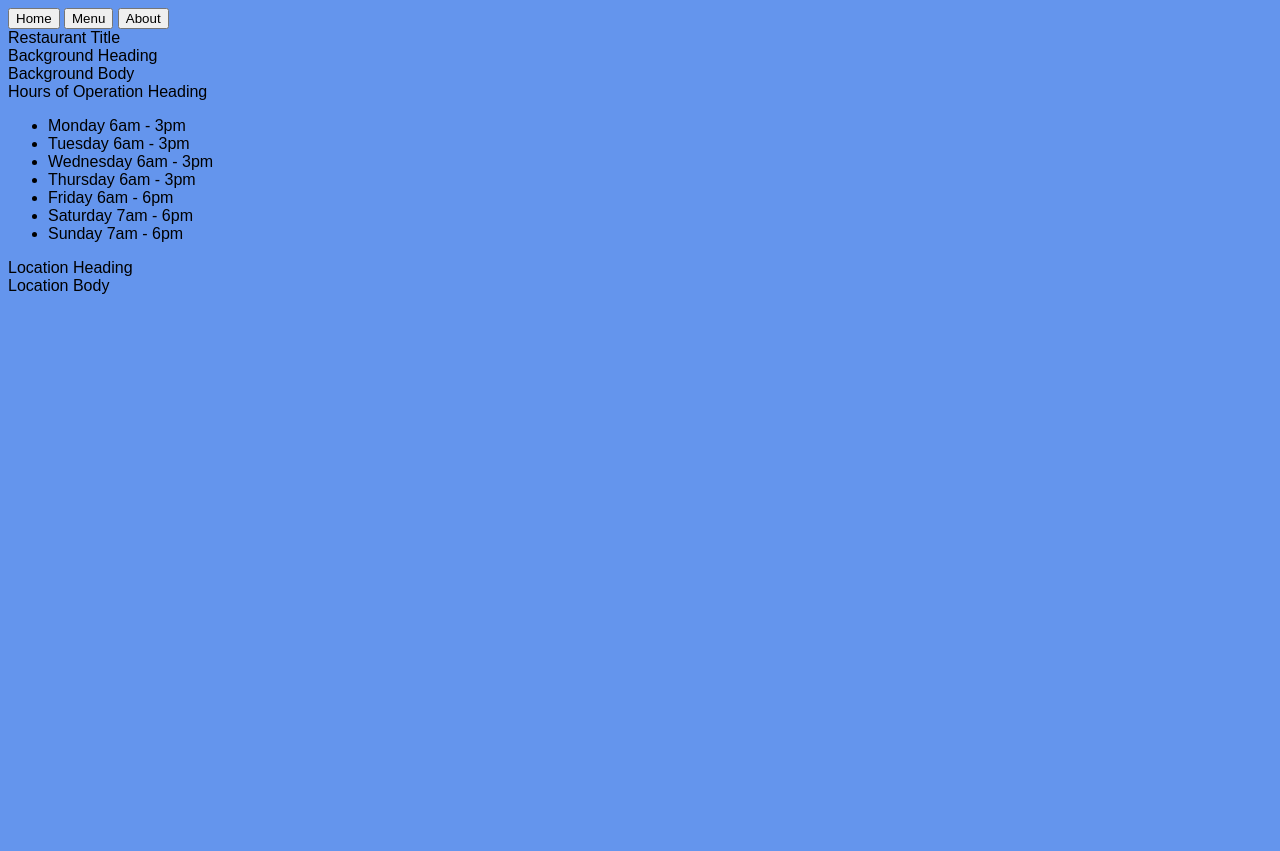
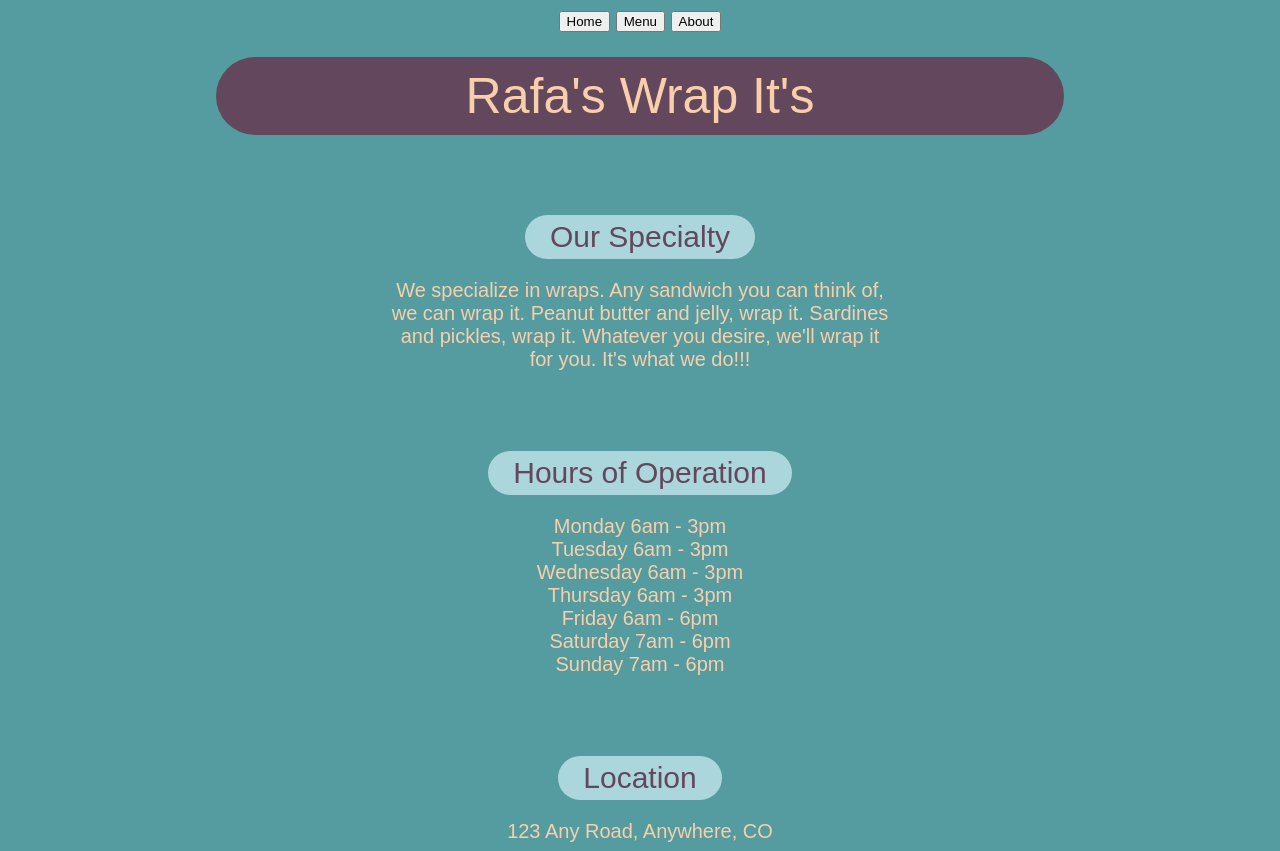
Before and after one commit to mattcastoro/restaurant-page, a website built with webpack: page src/template.html in a window 1280 px wide. Before the commit the page ends 800 px from the top, so only its background shows below. Built offline with nearby package versions, Linux system fonts and the light colour scheme.

Commit message:
Style home tab
Style home tab to be leveraged by subsequent tabs.

```diff
--- a/src/home.js
+++ b/src/home.js
@@ -3,33 +3,35 @@ function generateHome() {
 
     const titleHome = document.createElement("div");
     contentHome.appendChild(titleHome);
-    titleHome.textContent = "Restaurant Title";
+    titleHome.textContent = "Rafa's Wrap It's";
     titleHome.classList.add("title");
 
     const contentBackground = document.createElement("div");
     contentHome.appendChild(contentBackground);
+    contentBackground.classList.add("content");
 
     const headingBackground = document.createElement("div");
     contentBackground.appendChild(headingBackground);
-    headingBackground.textContent = "Background Heading";
+    headingBackground.textContent = "Our Specialty";
     headingBackground.classList.add("heading");
 
     const bodyBackground = document.createElement("div");
     contentBackground.appendChild(bodyBackground);
-    bodyBackground.textContent = "Background Body";
+    bodyBackground.textContent = "We specialize in wraps.  Any sandwich you can think of, we can wrap it.  Peanut butter and jelly, wrap it. Sardines and pickles, wrap it.  Whatever you desire, we'll wrap it for you.  It's what we do!!!";
     bodyBackground.classList.add("body")
 
     const contentHoursOfOp = document.createElement("div");
     contentHome.appendChild(contentHoursOfOp);
+    contentHoursOfOp.classList.add("content");
 
     const headingHoursOfOp = document.createElement("div");
     contentHoursOfOp.appendChild(headingHoursOfOp);
-    headingHoursOfOp.textContent = "Hours of Operation Heading";
+    headingHoursOfOp.textContent = "Hours of Operation";
     headingHoursOfOp.classList.add("heading");
 
     const listHoursOfOp = document.createElement("ul");
     contentHoursOfOp.appendChild(listHoursOfOp);
-    contentHoursOfOp.classList.add("listContainer");
+    listHoursOfOp.classList.add("listContainer");
 
     const monday = document.createElement("li");
     listHoursOfOp.appendChild(monday);
@@ -62,15 +64,16 @@ function generateHome() {
 
     const contentLocation = document.createElement("div");
     contentHome.appendChild(contentLocation);
+    contentLocation.classList.add("content");
 
     const headingLocation = document.createElement("div");
     contentLocation.appendChild(headingLocation);
-    headingLocation.textContent = "Location Heading";
+    headingLocation.textContent = "Location";
     headingLocation.classList.add("heading");
 
     const bodyLocation = document.createElement("div");
     contentLocation.appendChild(bodyLocation);
-    bodyLocation.textContent = "Location Body";
+    bodyLocation.textContent = "123 Any Road, Anywhere, CO";
     bodyLocation.classList.add("body");
 }
 
--- a/src/styles.css
+++ b/src/styles.css
@@ -1,5 +1,70 @@
+/*
+charcoal #63475d
+sky blue #aad6dc
+peach #f8cfaa
+teal #559ca1
+red #f0898e
+yellow #fbfbd3
+*/
+
 body {
-    background-color: cornflowerblue;
+    background-color: #559ca1;
     font-family: Arial, Helvetica, sans-serif;
     box-sizing: border-box;
+    display: grid;
+    gap: 25px;
+    justify-content: center;
+    justify-items: center;
+    font-size: 20px;
+    color: #f8cfaa;
+
 }
+
+nav {
+
+}
+
+#main {
+    display: grid;
+    justify-items: center;
+    gap: 4em;
+}
+
+.content {
+    display: grid;
+    justify-items: center;
+    gap: 1em;
+}
+
+.title {
+    font-size: 2.5em;
+    color: #f8cfaa;
+    background-color: #63475d;
+    padding: 10px 250px;
+    border-radius: 50px;
+}
+
+.heading {
+    font-size: 1.5em;
+    color: #63475d;
+    background-color: #aad6dc;
+    padding: 5px 25px;
+    border-radius: 25px;
+}
+
+.body {
+    font-size: 1em;
+    width: 500px;
+    text-align: center;
+}
+
+.listContainer {
+    margin: 0;
+    padding: 0;
+    display: grid;
+    justify-items: center;
+}
+
+.listItem {
+    list-style-type: none;
+}
```
